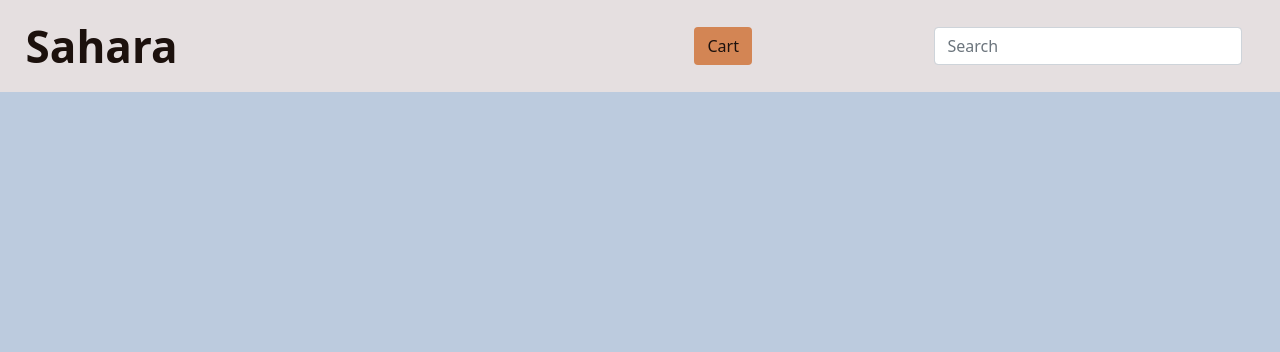
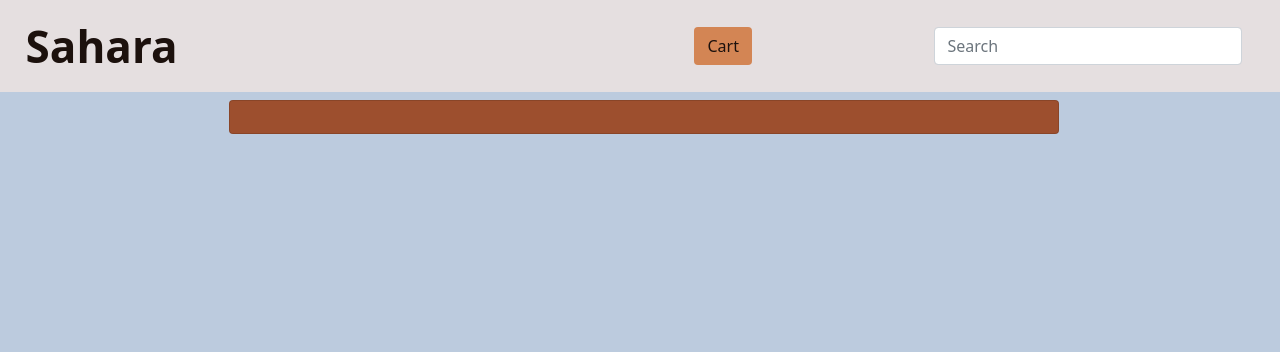
Before and after one commit to quiluh/Sahara, a Flask app: page /sahara/cart in a window 1280 px wide. Shown: the top 352 px of the page. Run offline with Flask 3, Linux system fonts and the light colour scheme.

Commit message:
added card to template

```diff
--- a/templates/cart.html
+++ b/templates/cart.html
@@ -5,5 +5,11 @@
 {% endblock %}
 
 {% block content %}
+    <div class="row justify-content-center mx-1 w-100">
+        <div class="col-sm-8 my-2">
+            <div class="card bg-medium-primary m-auto text-center p-3 rounded overflow-hidden">
 
+            </div>
+        </div>
+    </div>
 {% endblock %}
```
